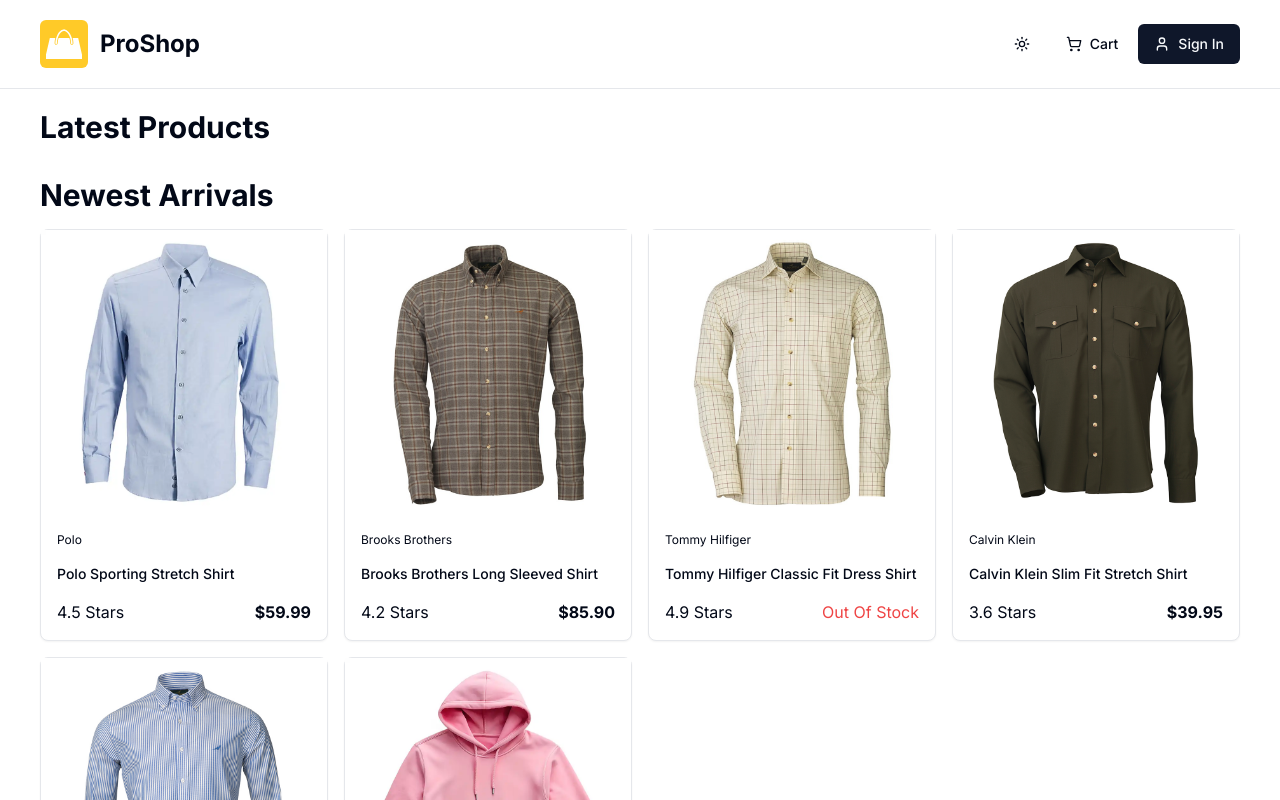
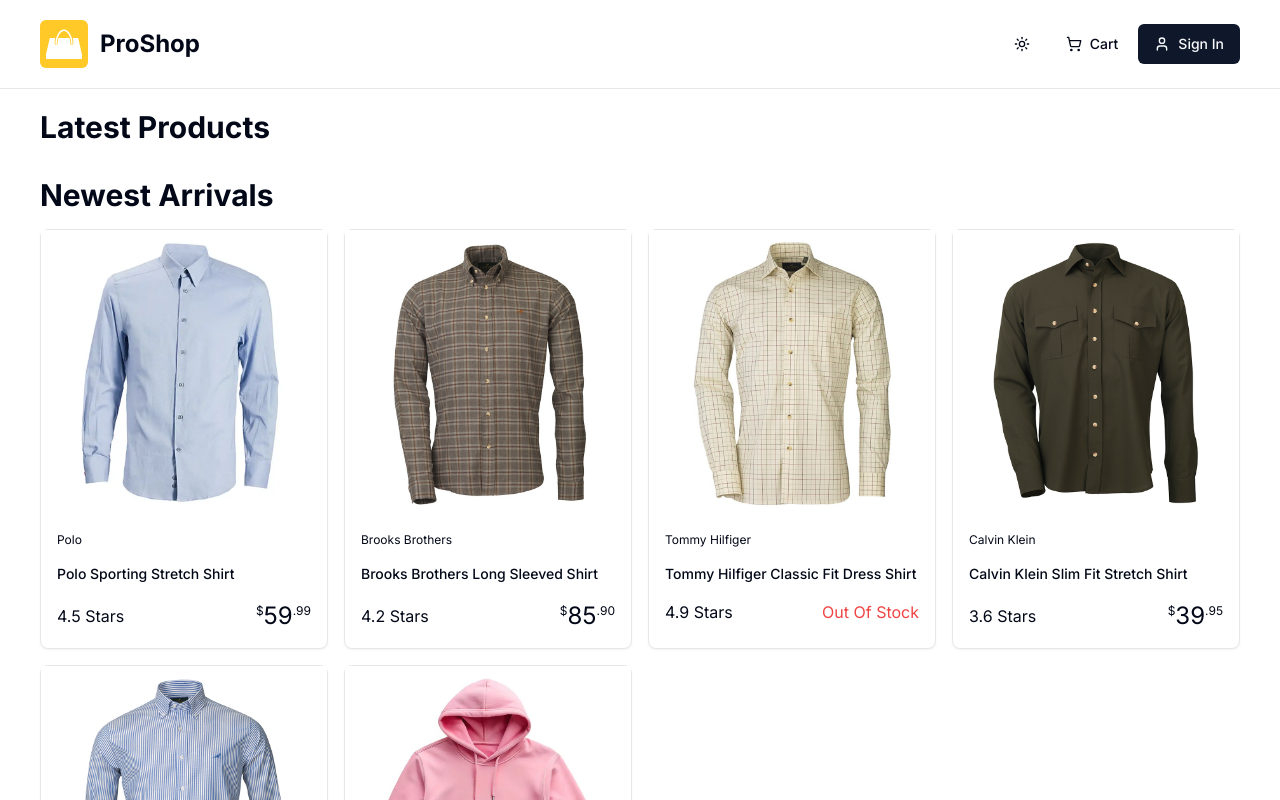
Before and after one commit to howardsolutions/proshop, a Next.js app: page / in a window 1280 px wide. Shown: the top 800 px of the page. Built offline with nearby package versions, Linux system fonts and the light colour scheme.

Commit message:
feat: Product Price Component

```diff
--- a/components/shared/product/product-card.tsx
+++ b/components/shared/product/product-card.tsx
@@ -1,6 +1,7 @@
 import { Card, CardContent, CardHeader } from '@/components/ui/card';
 import Image from 'next/image';
 import Link from 'next/link';
+import ProductPrice from './product-price';
 
 const ProductCard = ({ product }: { product: any }) => {
   return (
@@ -24,7 +25,7 @@
         <div className='flex-between gap-4'>
           <p>{product.rating} Stars</p>
           {product.stock > 0 ? (
-            <p className='font-bold'>${product.price}</p>
+            <ProductPrice  value={Number(product.price)} />
           ) : (
             <p className='text-destructive'>Out Of Stock</p>
           )}
--- /dev/null
+++ b/components/shared/product/product-price.tsx
@@ -0,0 +1,22 @@
+import { cn } from '@/lib/utils';
+
+const ProductPrice = ({
+  value,
+  className,
+}: {
+  value: number;
+  className?: string;
+}) => {
+  // Ensure two decimal places
+  const stringValue = value.toFixed(2);
+  // Get the int/float
+  const [intValue, floatValue] = stringValue.split('.');
+  return (
+    <p className={cn('text-2xl', className)}>
+      <span className='text-xs align-super'>$</span>
+      {intValue}
+      <span className='text-xs align-super'>.{floatValue}</span>
+    </p>
+  );
+};
+export default ProductPrice;
```
